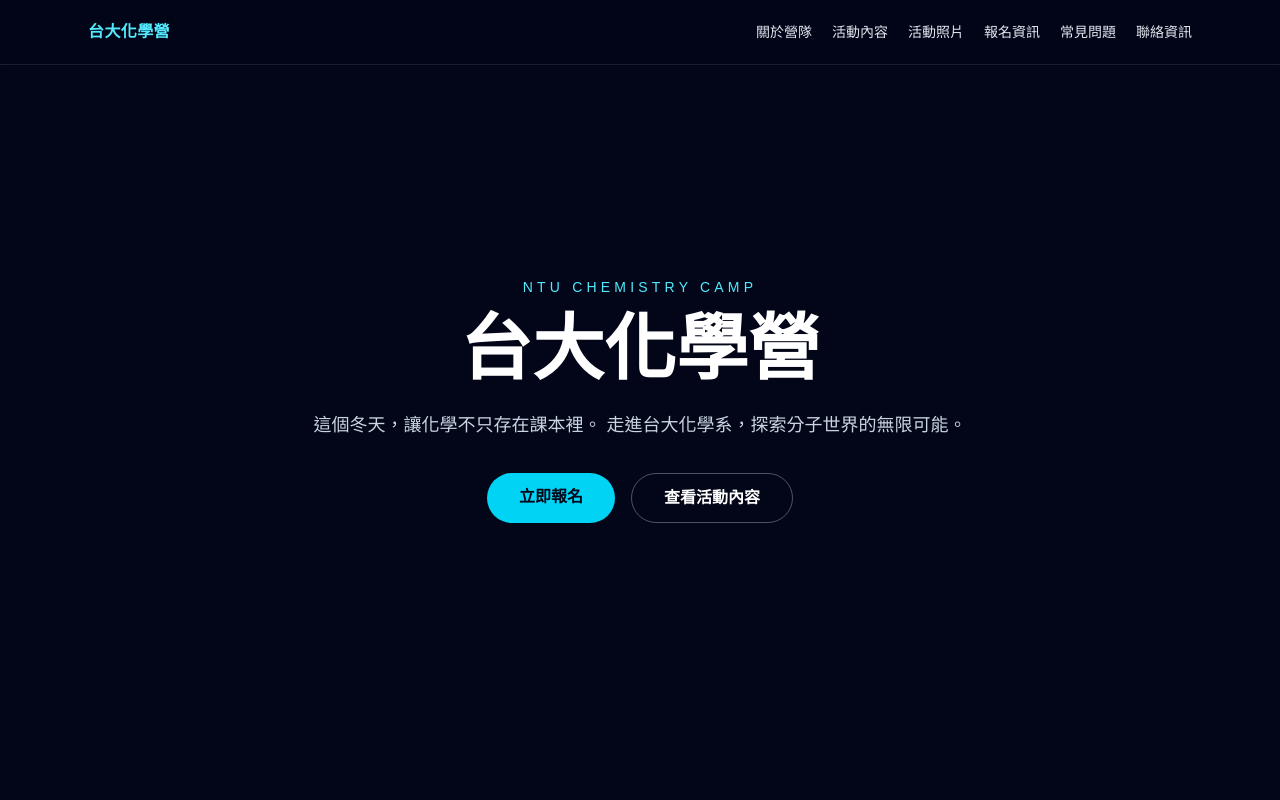
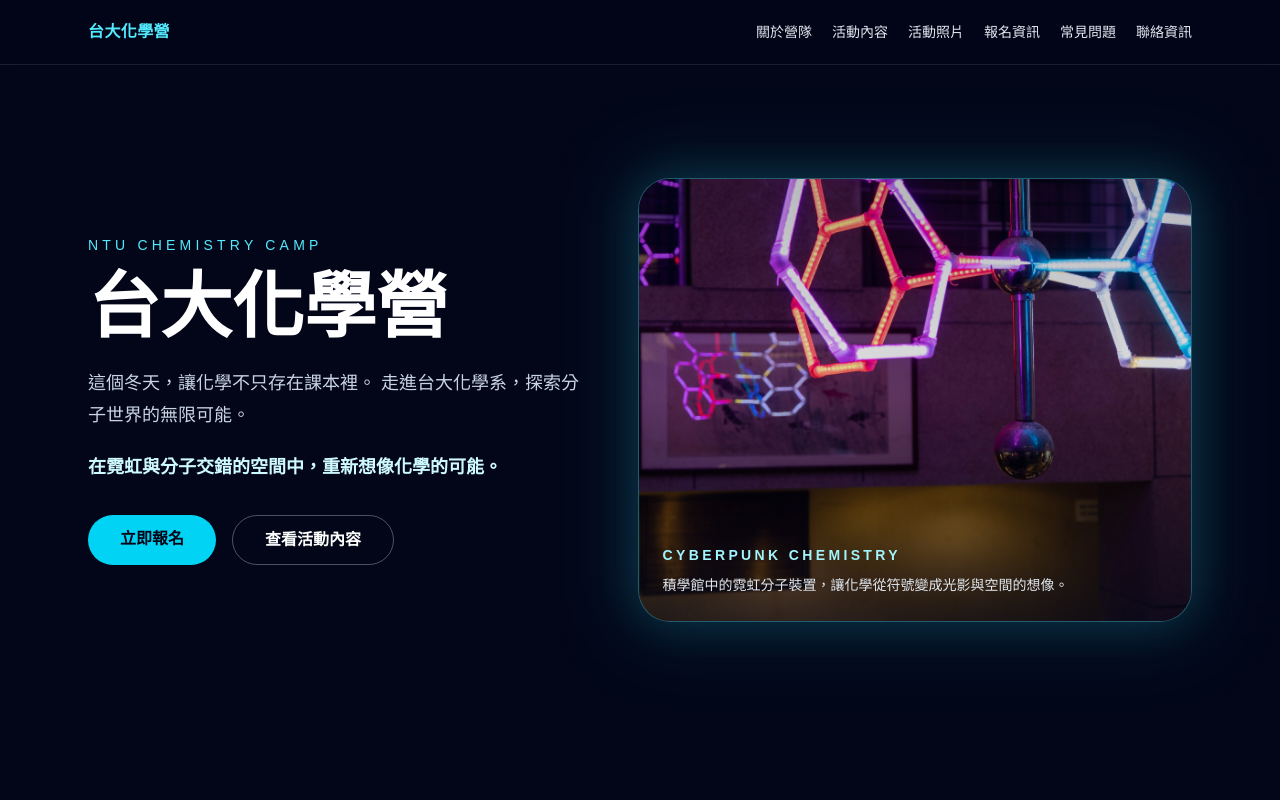
Before and after one commit to MauserCk1R96/ntu-chem-camp, a Next.js app: page / in a window 1280 px wide. Shown: the top 800 px of the page. Built offline with nearby package versions, Linux system fonts and the light colour scheme; no server answers.

Commit message:
feat: update homepage layout with new sections and images; add cyberpunk theme photo

```diff
--- a/app/page.tsx
+++ b/app/page.tsx
@@ -1,3 +1,5 @@
+import Image from "next/image";
+
 const highlights = [
   {
     title: "實驗課程",
@@ -16,7 +18,8 @@
 export default function Home() {
   return (
     <main className="min-h-screen bg-slate-950 text-white">
-      <section className="mx-auto flex min-h-screen max-w-6xl flex-col items-center justify-center px-6 text-center">
+      <section className="mx-auto grid min-h-screen max-w-6xl items-center gap-12 px-6 py-28 md:grid-cols-[0.95fr_1.05fr] md:py-20">
+        <div className="text-center md:text-left">
           <p className="mb-4 text-sm tracking-[0.3em] text-cyan-300">
             NTU CHEMISTRY CAMP
           </p>
@@ -25,12 +28,16 @@
             台大化學營
           </h1>
 
-        <p className="mb-8 max-w-2xl text-lg leading-8 text-slate-300">
+          <p className="mb-5 max-w-2xl text-lg leading-8 text-slate-300">
             這個冬天，讓化學不只存在課本裡。
             走進台大化學系，探索分子世界的無限可能。
           </p>
 
-        <div className="flex flex-col gap-4 sm:flex-row">
+          <p className="mb-8 max-w-2xl text-lg font-semibold leading-8 text-cyan-100">
+            在霓虹與分子交錯的空間中，重新想像化學的可能。
+          </p>
+
+          <div className="flex flex-col justify-center gap-4 sm:flex-row md:justify-start">
             <a
               href="#register"
               className="rounded-full bg-cyan-400 px-8 py-3 font-semibold text-slate-950 transition hover:bg-cyan-300"
@@ -44,6 +51,32 @@
             >
               查看活動內容
             </a>
+          </div>
+        </div>
+
+        <div className="relative">
+          <div className="absolute -inset-4 rounded-[2rem] bg-cyan-300/10 blur-2xl" />
+          <div className="relative overflow-hidden rounded-[2rem] border border-cyan-300/30 bg-white/[0.04] shadow-[0_0_45px_rgba(34,211,238,0.18)]">
+            <div className="relative aspect-[4/3] md:aspect-[5/4]">
+              <Image
+                src="/gallery/activity-location/cyber-molecule.jpg"
+                alt="積學館內霓虹分子裝置，呈現台大化學營 Cyberpunk 主題氛圍"
+                fill
+                priority
+                sizes="(min-width: 768px) 50vw, 92vw"
+                className="object-cover object-top"
+              />
+              <div className="absolute inset-0 bg-gradient-to-t from-slate-950/75 via-slate-950/10 to-slate-950/25" />
+            </div>
+            <div className="absolute bottom-0 left-0 right-0 p-5 md:p-6">
+              <p className="text-sm font-semibold tracking-[0.24em] text-cyan-200">
+                CYBERPUNK CHEMISTRY
+              </p>
+              <p className="mt-2 max-w-md text-sm leading-6 text-slate-200">
+                積學館中的霓虹分子裝置，讓化學從符號變成光影與空間的想像。
+              </p>
+            </div>
+          </div>
         </div>
       </section>
 
```
Also changed, not shown: public/gallery/activity-location/cyber-molecule.jpg (added). Lines whose indentation alone changed are shown as unchanged.
